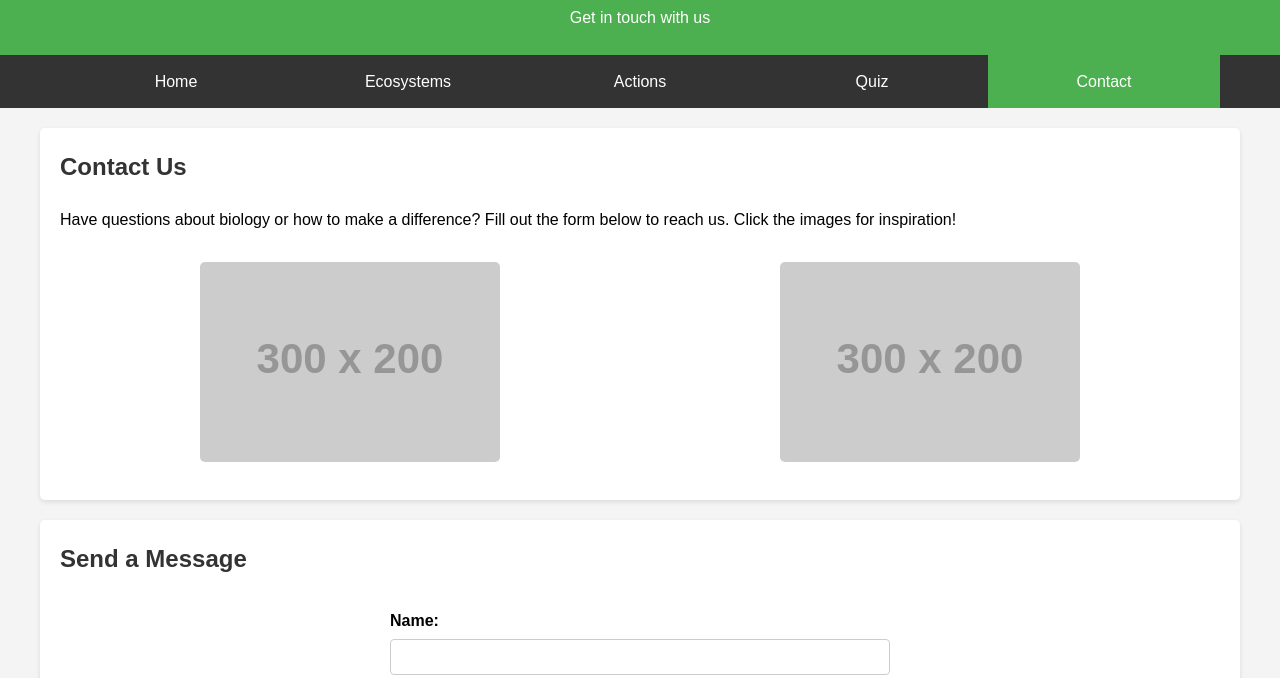
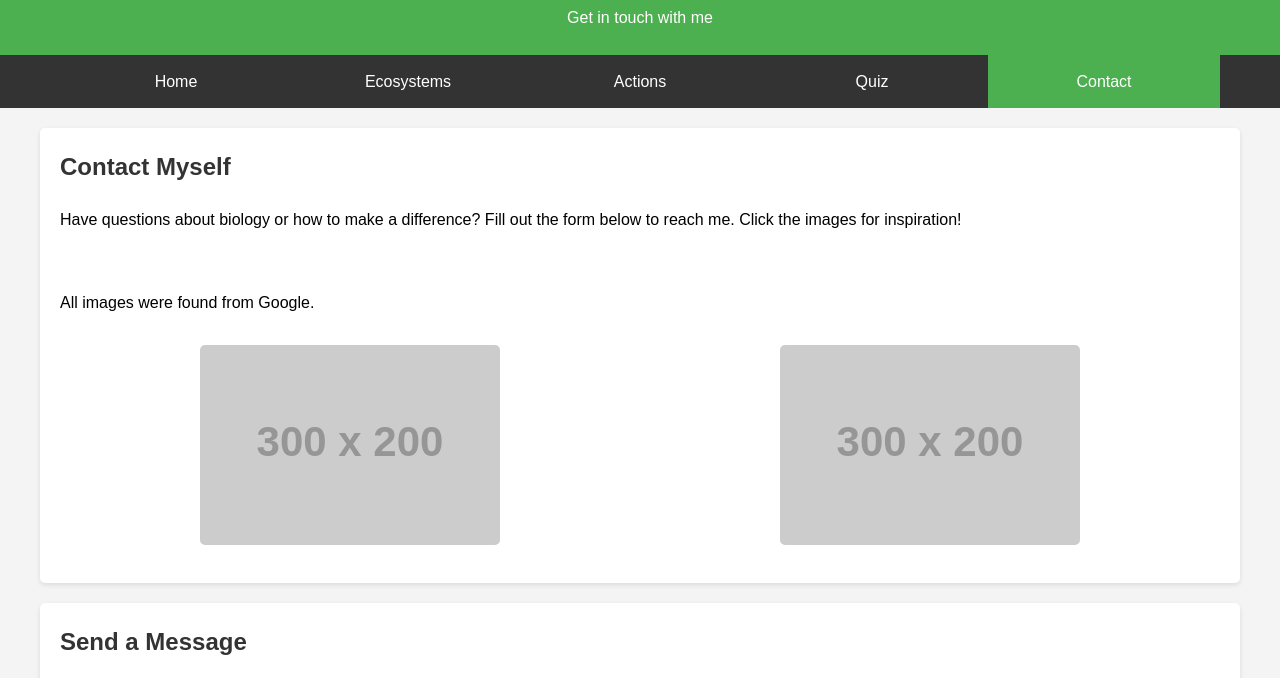
Before and after one commit to ctory1/Biology100CitizenshipProj, a plain HTML site: page contact.html in a window 1280 px wide. Shown: the part 70-748 px from the top of the page. Drawn offline with Linux system fonts and the light colour scheme; placeholder pictures from the web are drawn by us.

Commit message:
Update contact.html

```diff
--- a/contact.html
+++ b/contact.html
@@ -9,7 +9,7 @@
 <body>
     <header>
         <h1>Biology for a Better World</h1>
-        <p>Get in touch with us</p>
+        <p>Get in touch with me</p>
     </header>
     <nav>
         <a href="index.html">Home</.ConcurrentModificationException>
@@ -20,8 +20,10 @@
     </nav>
     <div class="container">
         <div class="section">
-            <h2>Contact Us</h2>
-            <p>Have questions about biology or how to make a difference? Fill out the form below to reach us. Click the images for inspiration!</p>
+            <h2>Contact Myself</h2>
+            <p>Have questions about biology or how to make a difference? Fill out the form below to reach me. Click the images for inspiration!</p>
+            <br>
+            <p>All images were found from Google.</p>
             <div class="graphic">
                 <div class="graphic-item" data-info="Your voice can drive change!">
                     <img src="https://via.placeholder.com/300x200?text=Community" alt="Community" class="interactive">
```
